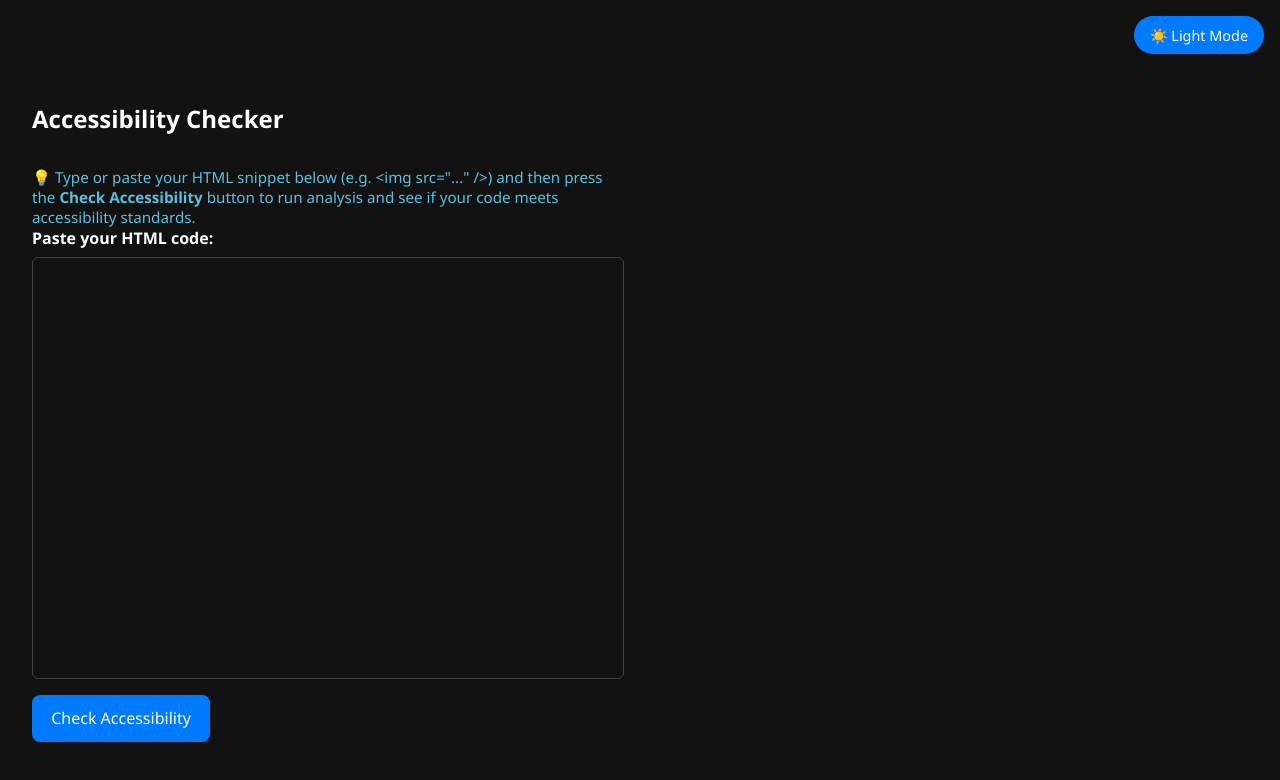
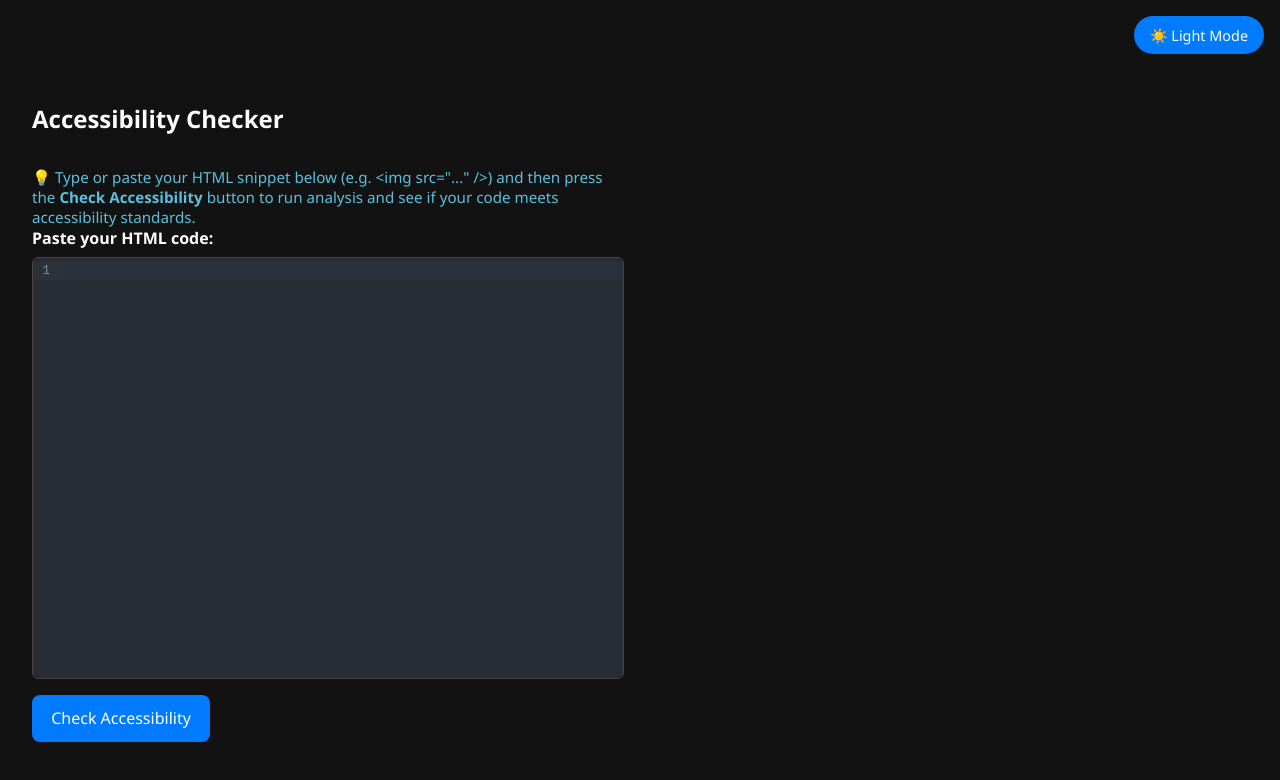
Before and after one commit to WioletaKolodziej/accessibility-checker, a React (Vite) app: page / in a window 1280 px wide. Shown: the top 780 px of the page. Built offline with nearby package versions, Linux system fonts and the light colour scheme.

Commit message:
fixes codeMirror rendering

```diff
--- a/src/components/Checker.tsx
+++ b/src/components/Checker.tsx
@@ -160,10 +160,8 @@ export const Checker = () => {
   const [results, setResults] = useState<AxeIssue[]>([]);
   const [extensions, setExtensions] = useState<Extension[]>([html()]);
   const editorRef = useRef<EditorView | null>(null);
-  const editorDOMRef = useRef<HTMLDivElement>(null);
 
-  useCodeMirror({
-    container: editorDOMRef.current ?? undefined,
+  const { setContainer } = useCodeMirror({
     value: input,
     height: "100%",
     extensions,
@@ -236,7 +234,7 @@ export const Checker = () => {
               💡 Type or paste your HTML snippet below (e.g. &lt;img src="..." /&gt;) and then press the <strong>Check Accessibility</strong> button to run analysis and see if your code meets accessibility standards.
             </Hint>
             <Label htmlFor="html-input">Paste your HTML code:</Label>
-            <CodeMirrorWrapper ref={editorDOMRef} />
+            <CodeMirrorWrapper ref={setContainer} />
           </EditorTop>
           <StickyButton onClick={handleCheck}>Check Accessibility</StickyButton>
         </EditorWrapper>
```
